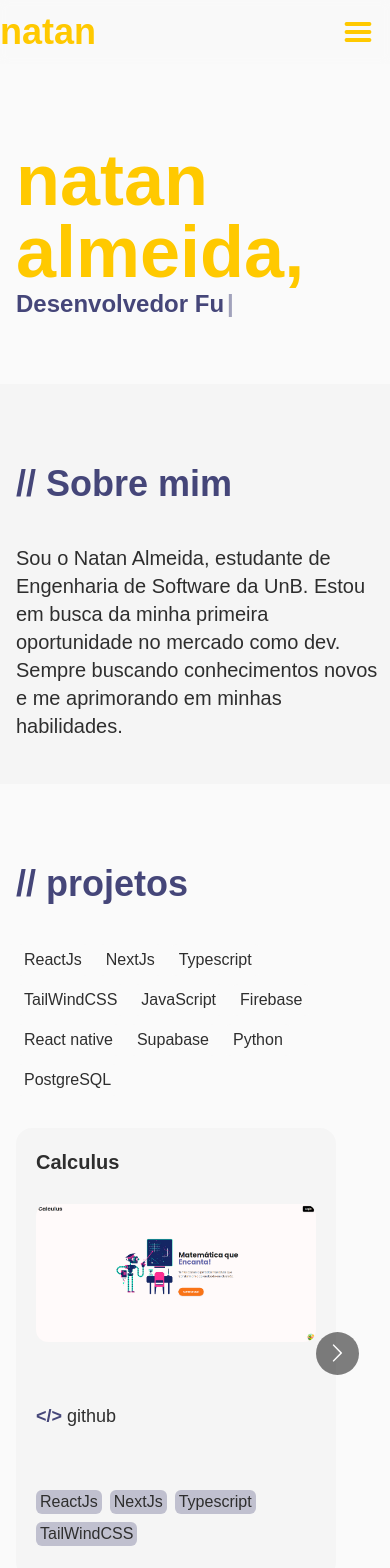
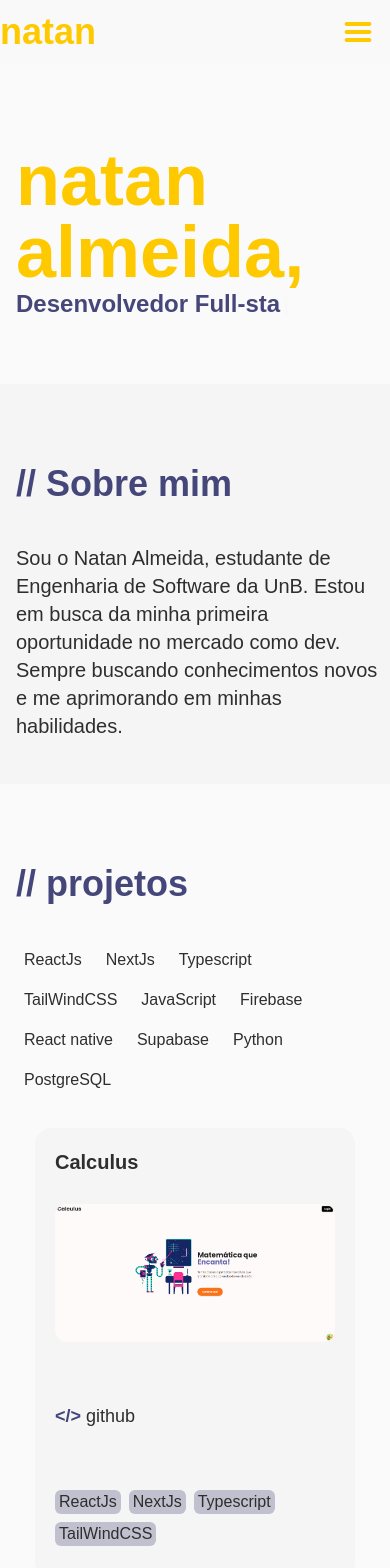
Before and after one commit to natanalmeida03/Portfolio-Nextjs, a Next.js app: page / in a window 390 px wide. Shown: the top 1568 px of the page. Built offline with nearby package versions, Linux system fonts and the light colour scheme; a web font is replaced by a local one.

Commit message:
feat: update projects preview on mobile devices

```diff
--- /dev/null
+++ b/src/app/not-found.tsx
@@ -0,0 +1,24 @@
+// app/not-found.tsx
+import Link from "next/link";
+import { ArrowLeft } from "lucide-react";
+
+export default function NotFound() {
+  return (
+    <div className="min-h-screen flex items-center justify-center bg-bk3 px-4">
+      <div className="text-center max-w-md">
+        <h1 className="text-7xl font-bold text-black">404</h1>
+        <h2 className="text-2xl font-semibold text-black mt-4">Página não encontrada</h2>
+        <p className="text-black mt-2">
+          A página que você está procurando não existe ou foi removida.
+        </p>
+        <Link
+          href="/"
+          className="inline-flex items-center mt-6 px-4 py-2 bg-blue-600 text-black rounded-xl hover:bg-blue-700 transition-colors"
+        >
+          <ArrowLeft className="w-4 h-4 mr-2" />
+          Voltar para a Home
+        </Link>
+      </div>
+    </div>
+  );
+}
--- a/src/components/Know.tsx
+++ b/src/components/Know.tsx
@@ -5,7 +5,7 @@ function Know() {
     <section id="know" className="pb-11 pt-20 bg-bk4">
       <div className="mx-auto max-w-5xl">
         <h1 className="font-bold text-4xl text-pk mb-10 pl-4 md:pr-0">{'// Conhecimentos'}</h1>
-        <ul className="flex flex-wrap md:gap-10 justify-center items-center">
+        <ul className="flex flex-wrap gap-4 md:gap-10 justify-center items-center">
           <KnowCard title="C++" image="/c-.png" />
           <KnowCard title="Javascript" image="/js.png" />
           <KnowCard title="HTML" image="/html.png" />
--- a/src/components/Natan.tsx
+++ b/src/components/Natan.tsx
@@ -7,11 +7,11 @@ function Natan() {
   return (
     <section className="h-96 md:h-screen bg-bk3 pt-20 justify-center" id="start">
       <div className="h-full max-w-5xl flex mx-auto">
-        <div className="hidden md:block flex-1 my-auto h-fit overflow-hidden rounded-lg shadow-[10px_10px_30px_#aaa] ">
+        <div className="hidden lg:block flex-1 my-auto h-fit overflow-hidden rounded-lg shadow-[10px_10px_30px_#aaa] ">
           <img src="/natan3.png" alt="natan" />
         </div>
-        <div className="flex flex-1 flex-col justify-center pl-4 md:pr-0 text-left md:text-right h-full">
-          <h1 className="text-7xl md:text-6xl text-yll font-bold">natan almeida,</h1>
+        <div className="flex flex-1 flex-col justify-center pl-4 md:pr-0 text-left lg:text-right h-full">
+          <h1 className="text-7xl lg:text-6xl text-yll font-bold">natan almeida,</h1>
           <p className="text-pk font-semibold text-2xl">
             Desenvolvedor
             <Typewriter
--- a/src/components/Projects.tsx
+++ b/src/components/Projects.tsx
@@ -1,8 +1,19 @@
 'use client';
 import ProjectCard from "./ProjectCard";
-import Carousel from "react-multi-carousel";
-import "react-multi-carousel/lib/styles.css";
-import { useState } from "react";
+import { useState, useEffect } from "react";
+
+function useIsMobile() {
+  const [isMobile, setIsMobile] = useState(false);
+  useEffect(() => {
+    function handleResize() {
+      setIsMobile(window.innerWidth < 1024);
+    }
+    handleResize();
+    window.addEventListener("resize", handleResize);
+    return () => window.removeEventListener("resize", handleResize);
+  }, []);
+  return isMobile;
+}
 
 function Projects() {
   const projects = [
@@ -84,20 +95,9 @@ function Projects() {
     ? projects.filter((p) => p.linguagens.includes(selectedTool))
     : projects;
 
-  const visibleProjects = showAll ? filteredProjects : filteredProjects.slice(0, 9);
-
-  const responsive = {
-    tablet: {
-      breakpoint: { max: 768, min: 640 },
-      items: 2,
-      slidesToSlide: 1,
-    },
-    mobile: {
-      breakpoint: { max: 640, min: 0 },
-      items: 1,
-      slidesToSlide: 1,
-    },
-  };
+  const isMobile = useIsMobile();
+  const limit = isMobile ? 5 : 9;
+  const visibleProjects = showAll ? filteredProjects : filteredProjects.slice(0, limit);
 
   return (
     <section id="projects" className="pb-11 pt-20 bg-bk3">
@@ -124,7 +124,7 @@ function Projects() {
             </span>
           ))}
         </div>
-        <ul className="hidden lg:flex flex-wrap gap-5 gap-y-4">
+        <ul className="flex flex-col items-center lg:items-stretch lg:flex-row flex-wrap gap-5 gap-y-4">
           {visibleProjects.map((project) => (
             <ProjectCard
               key={project.title}
@@ -135,20 +135,7 @@ function Projects() {
             />
           ))}
         </ul>
-        <div className="lg:hidden px-4 z-[1]">
-          <Carousel responsive={responsive} ssr={false}>
-            {visibleProjects.map((project) => (
-              <ProjectCard
-                key={project.title}
-                title={project.title}
-                image={project.image}
-                link={project.link}
-                linguagens={project.linguagens}
-              />
-            ))}
-          </Carousel>
-        </div>
-        {filteredProjects.length > 9 && (
+        {filteredProjects.length > limit && (
           <div className="flex justify-center mt-6">
             <button
               className="bg-yll text-black px-4 py-2 rounded font-semibold hover:bg-yll/80 transition"
```
